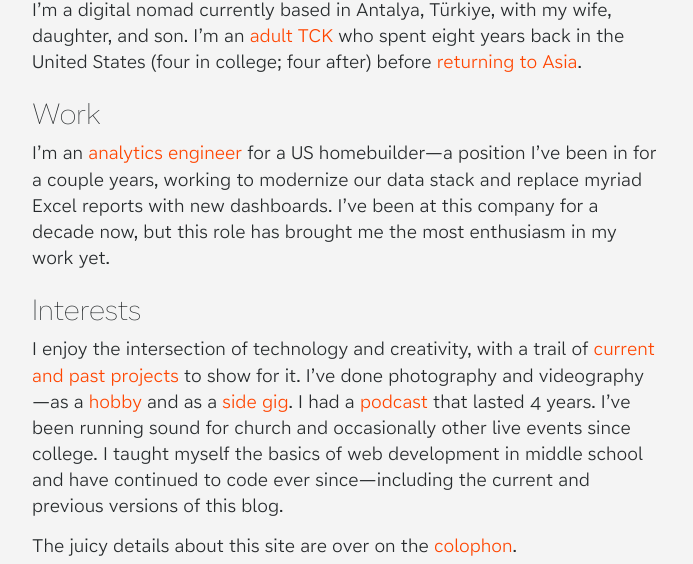
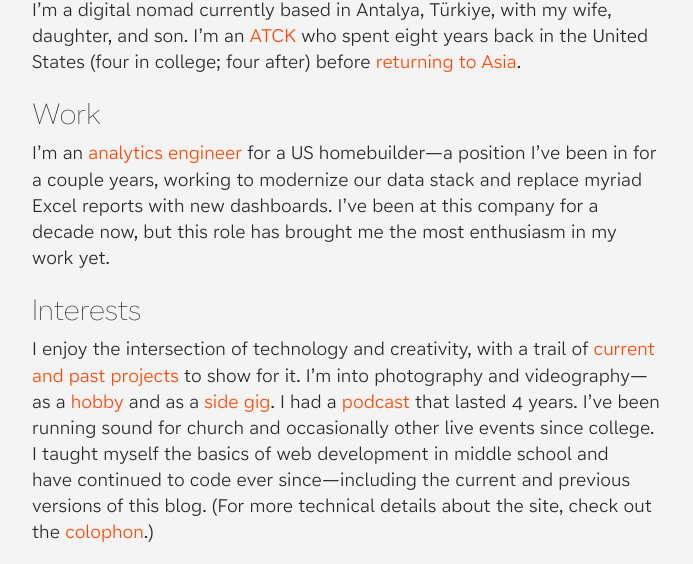
Before and after one commit to slunsford/seanlunsford.com, an Eleventy site: page src/pages/about.md in a window 1280 px wide. Shown: the part 185-749 px from the top of the page, without its empty margins (293-986 px from the left). Built offline with nearby package versions, Linux system fonts and the light colour scheme; Eleventy itself is replaced by a stand-in of ours; files that its build step writes are made by us from their sources; what @rknightuk/eleventy-plugin-post-graph would draw is missing.

Commit message:
Update src/pages/about.md (via Pages CMS)

```diff
--- a/src/pages/about.md
+++ b/src/pages/about.md
@@ -2,7 +2,7 @@
 title: About Me
 slug: about
 ---
-I’m a digital nomad currently based in Antalya, Türkiye, with my wife, daughter, and son. I’m an [adult TCK](https://en.wikipedia.org/wiki/Third_culture_kid) who spent eight years back in the United States (four in college; four after) before [returning to Asia](/2018/eleven-days/).
+I’m a digital nomad currently based in Antalya, Türkiye, with my wife, daughter, and son. I’m an [ATCK](https://en.wikipedia.org/wiki/Third_culture_kid) who spent eight years back in the United States (four in college; four after) before [returning to Asia](/2018/eleven-days/).
 
 ## Work
 
@@ -10,6 +10,4 @@ I’m an [analytics engineer](https://www.getdbt.com/what-is-analytics-engineeri
 
 ## Interests
 
-I enjoy the intersection of technology and creativity, with a trail of [current and past projects](/projects/) to show for it. I’ve done photography and videography—as a [hobby](/2023/365/) and as a [side gig](https://lunsford.tech/). I had a [podcast](https://breadcrumbs.fm) that lasted 4 years. I’ve been running sound for church and occasionally other live events since college. I taught myself the basics of web development in middle school and have continued to code ever since—including the current and previous versions of this blog.
-
-The juicy details about this site are over on the [colophon](/colophon/).
+I enjoy the intersection of technology and creativity, with a trail of [current and past projects](/projects/) to show for it. I’m into photography and videography—as a [hobby](/2023/365/) and as a [side gig](https://lunsford.tech/). I had a [podcast](https://breadcrumbs.fm) that lasted 4 years. I’ve been running sound for church and occasionally other live events since college. I taught myself the basics of web development in middle school and have continued to code ever since—including the current and previous versions of this blog. (For more technical details about the site, check out the [colophon](/colophon/).)
```
